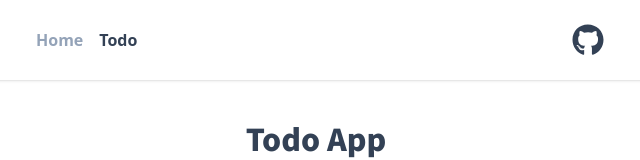
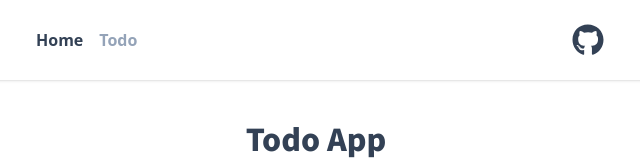
Before and after one commit to kzmkts/myapp202206_front, a React (Create React App) app: page / in a window 1280 px wide. Shown: the top 160 px of the page, without its empty margins (324-964 px from the left). Built offline with nearby package versions, Linux system fonts and the light colour scheme.

Commit message:
navbaのstyle変更

```diff
--- a/src/components/Layout.tsx
+++ b/src/components/Layout.tsx
@@ -14,13 +14,13 @@ const Layout = ({ children }: Props) => {
 
   return (
     <div className="relative flex min-h-screen flex-col items-center justify-center">
-      <nav className="fixed inset-x-0 top-0  z-10 flex h-20 items-center bg-white p-3 shadow">
+      <nav className="fixed inset-x-0 top-0  z-10 flex h-20 items-center bg-white shadow">
         <div className="mx-auto  flex w-full max-w-xl items-center justify-between">
-          <div className="inline-flex items-center">
+          <div className="inline-flex h-full items-center">
             <Link to={'/'}>
               <span
-                className={`p-2 font-bold ${
-                  location.pathname === '/' ? 'text-slate-400' : ''
+                className={`block p-2 font-bold ${
+                  location.pathname === '/' ? '' : 'text-slate-400'
                 }`}
               >
                 Home
@@ -29,7 +29,7 @@ const Layout = ({ children }: Props) => {
             <Link to={'/todo/'}>
               <span
                 className={`p-2 font-bold ${
-                  location.pathname === '/todo/' ? 'text-slate-400' : ''
+                  location.pathname === '/todo/' ? '' : 'text-slate-400'
                 }`}
               >
                 Todo
```
